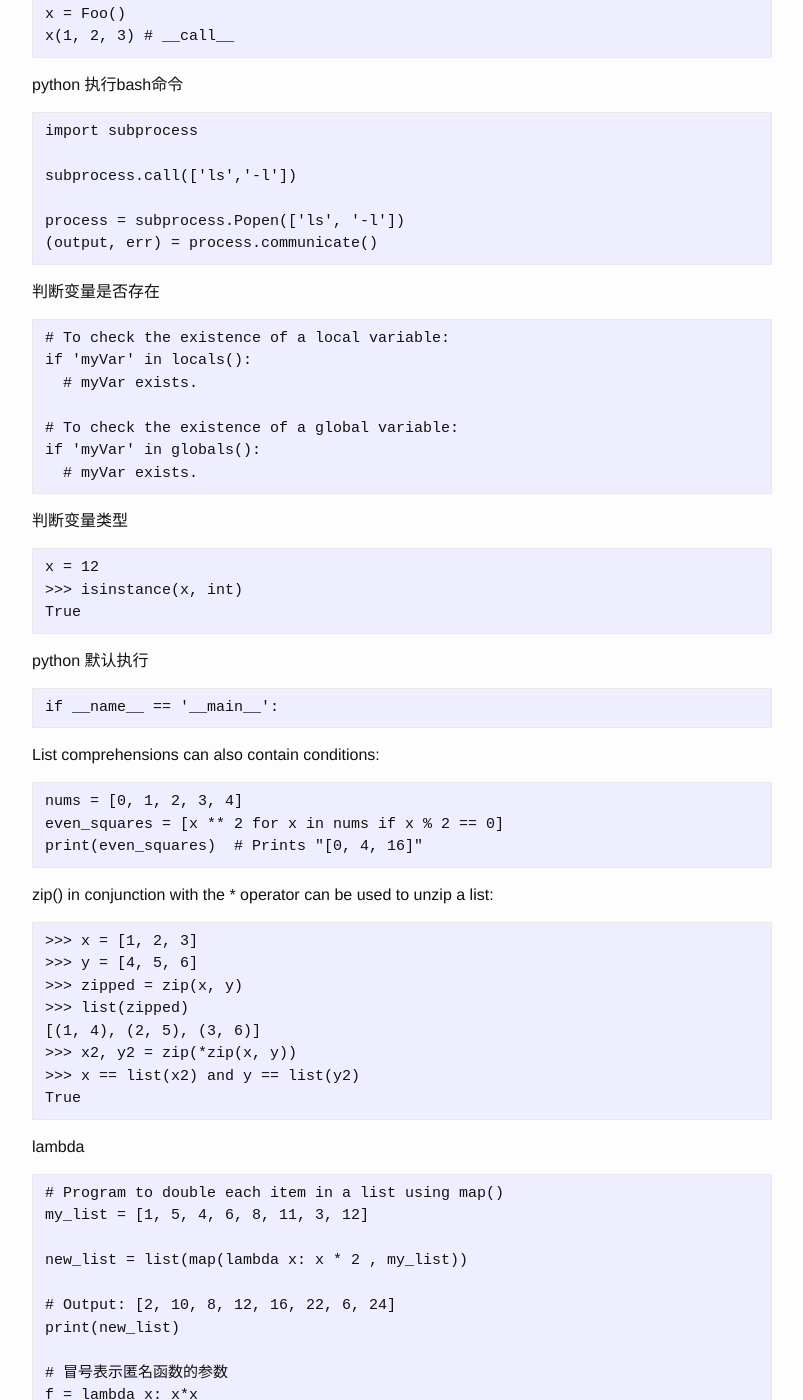
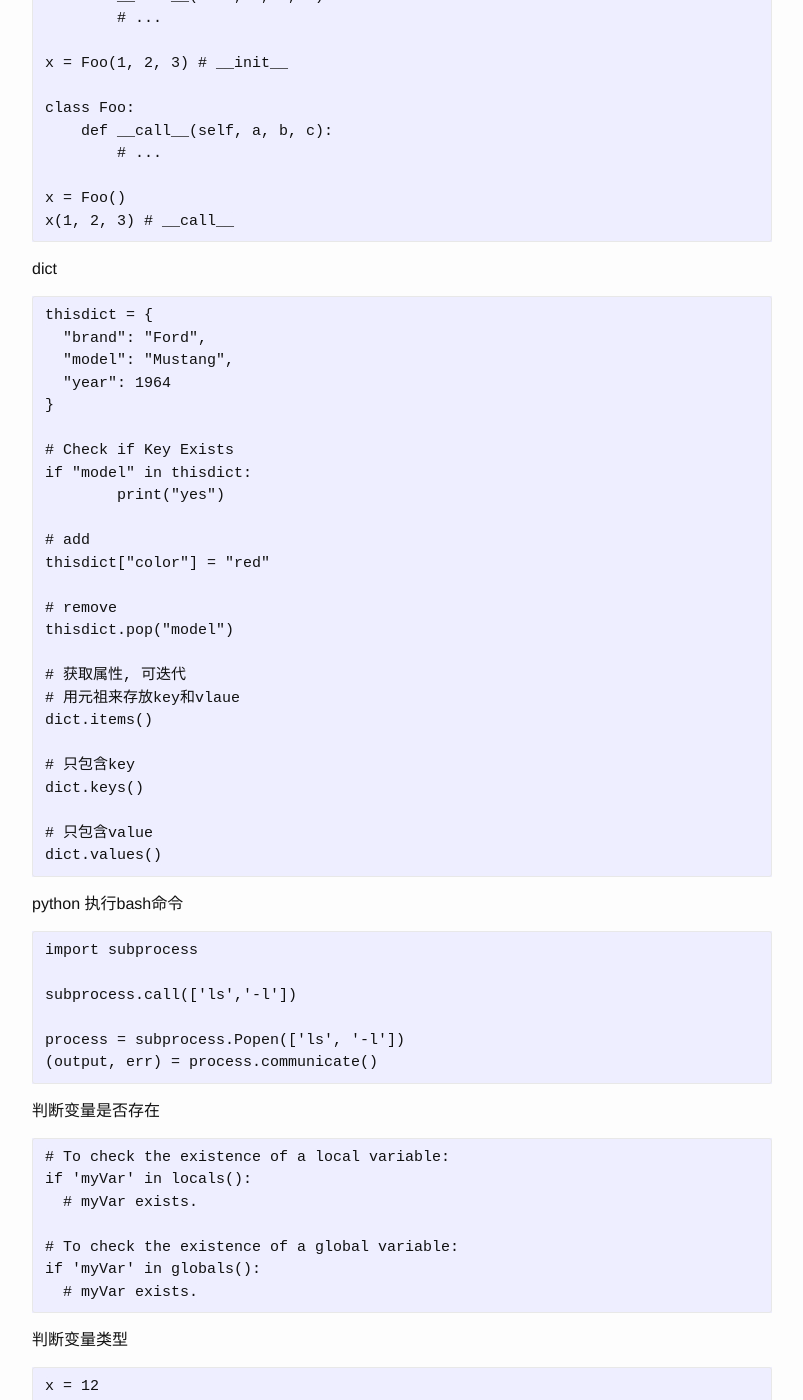
Before and after one commit to josephstalin117/josephstalin117.github.io, a Jekyll site: the page built from _posts/2017-08-10-python.markdown, in a window 1280 px wide and 1400 px high, scrolled down 3507 px. Shown: the whole window, without its empty margins (238-1041 px from the left). Built offline with Jekyll 4.4.1, drawn with Linux system fonts in a browser that asks for light colours; some of the changed text lies outside the part shown.

````diff
--- a/_posts/2017-08-10-python.markdown
+++ b/_posts/2017-08-10-python.markdown
@@ -120,6 +120,15 @@
 a[:-1]
 ```
 
+Magic Methods
+```
+# 动态获取对象的所有属性
+__dict__
+
+# 打印__str__的返回值
+__str__
+```
+
 SimpleServer
 ```
 python -m http.server 8080
@@ -164,6 +173,35 @@
 
 x = Foo()
 x(1, 2, 3) # __call__
+```
+
+dict
+```
+thisdict = {
+  "brand": "Ford",
+  "model": "Mustang",
+  "year": 1964
+}
+
+# Check if Key Exists
+if "model" in thisdict:
+	print("yes")
+
+# add
+thisdict["color"] = "red"
+
+# remove
+thisdict.pop("model")
+
+# 获取属性, 可迭代
+# 用元祖来存放key和vlaue
+dict.items()
+
+# 只包含key
+dict.keys()
+
+# 只包含value
+dict.values()
 ```
 
 python 执行bash命令
````
